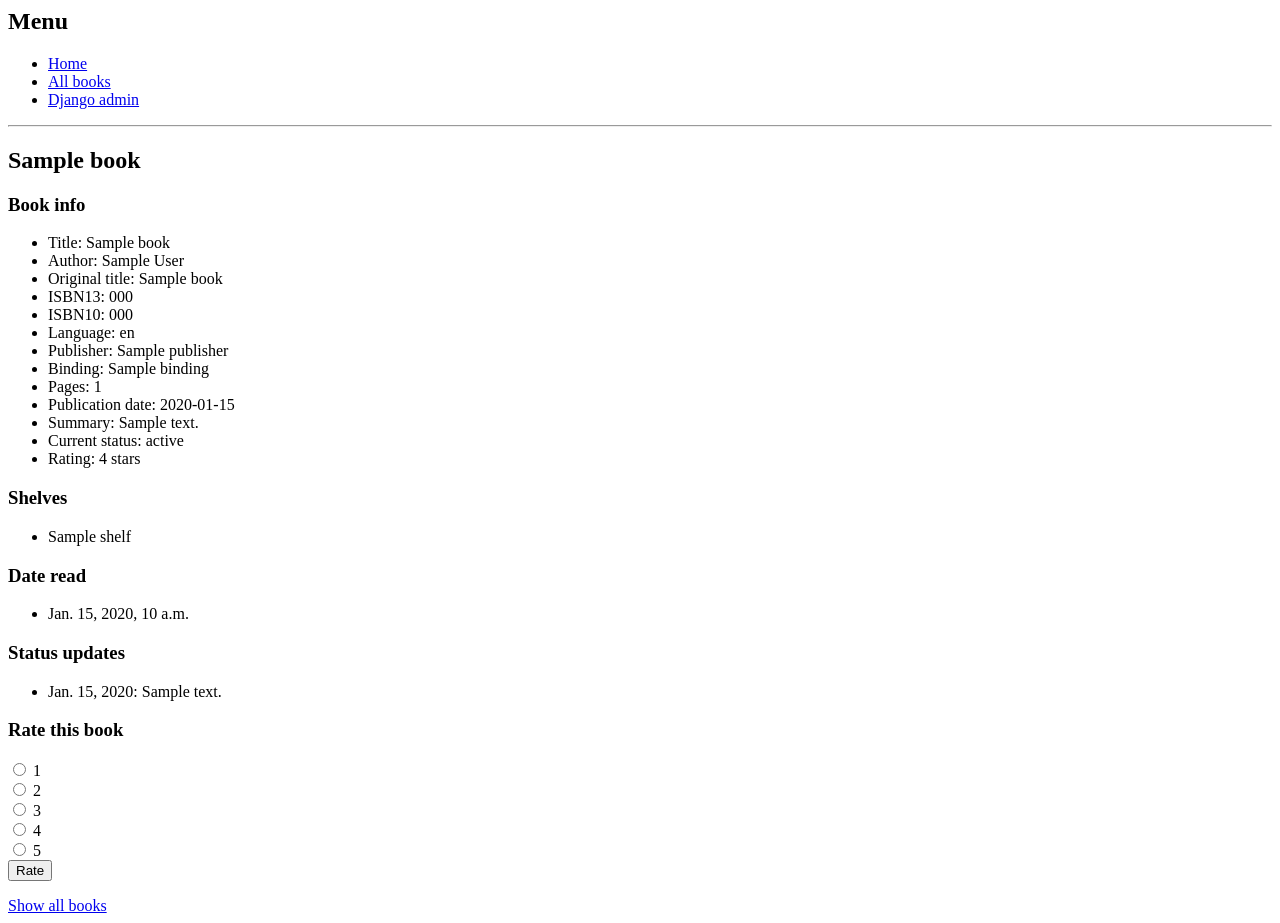
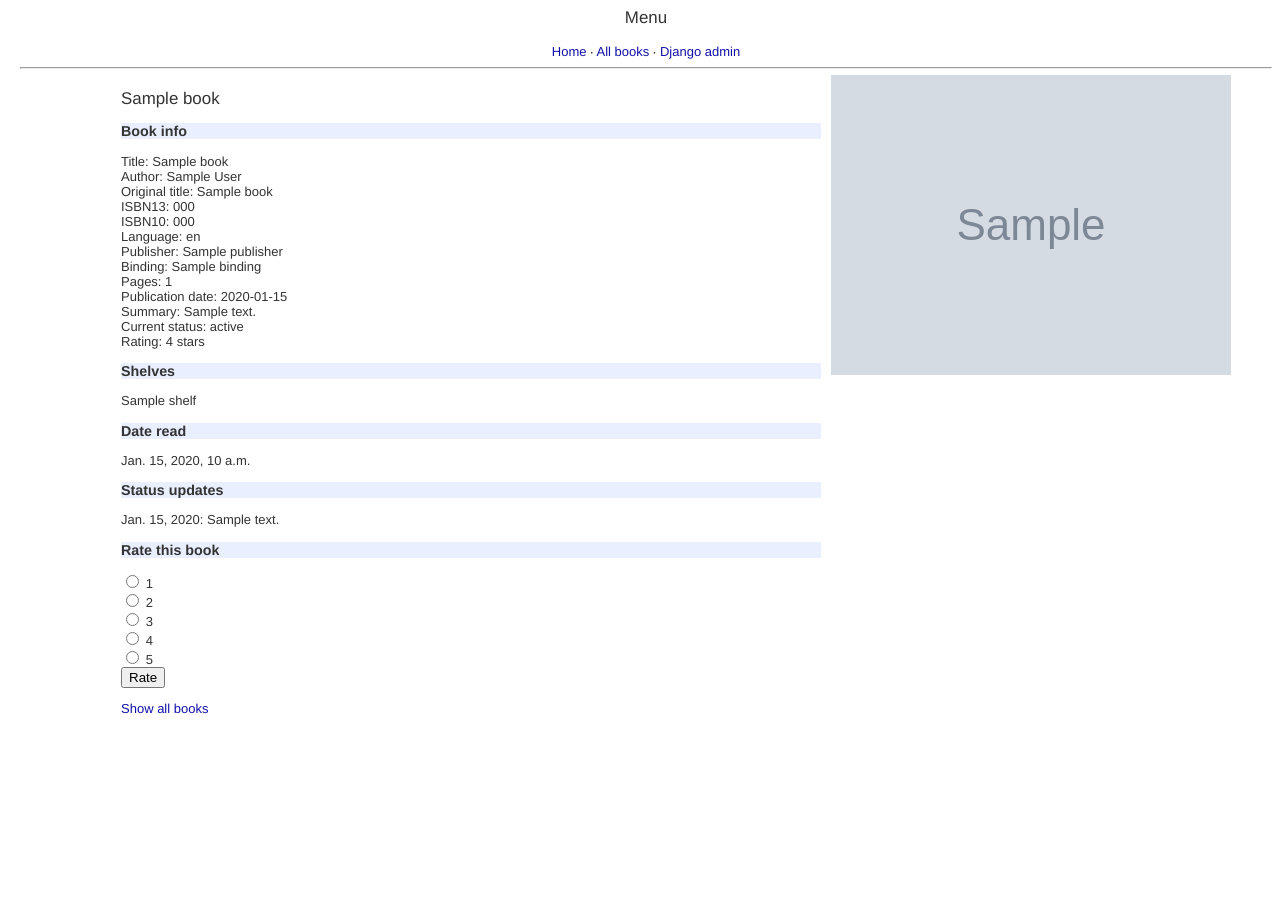
Before and after one commit to jd7h/josephine, a Django app: template josephine/booklist/templates/booklist/single.html in a window 1280 px wide. After the commit the page ends 714 px from the top, so only its background shows below. Run offline with Django 3.2, Linux system fonts and the light colour scheme; the template is opened without the code that fills it: most values are stand-ins (such as "Sample title", 1, 10 or a date in 2020); grey boxes marked "Sample" are stand-in pictures.

Commit message:
Add lightweight formatting to templates, setup static files

```diff
--- /dev/null
+++ b/josephine/booklist/static/stylesheets/main.css
@@ -0,0 +1,132 @@
+body
+{
+  color:#333;
+  margin-left:20px;
+  font-size:13px;
+  font-family: helvetica, sans-serif;
+  word-wrap:break-word;
+  text-align:center;
+}
+
+
+
+blockquote
+{
+    margin-left:20px;
+    margin-bottom:0px;
+    color:#247;
+}
+
+#content
+{
+    width:1050px;
+    margin-left:auto;
+    margin-right:auto
+
+}
+
+/* basic elements */
+td { font-size:13px; }
+p  { margin-top:2px;margin-bottom:12px }
+li { margin-bottom:10px }
+
+
+/* global link styling */
+a
+{
+    text-decoration:none;
+    color:#11a;
+}
+a:visited { color:#51a }
+a.edit { font-size:1em; }
+
+h1
+{
+    font-size:2em;
+    font-family:helvetica;
+    font-weight:normal;
+    margin-top:10px;
+}
+h2 {
+    font-size:1.3em;
+    font-family:helvetica;
+    font-weight:normal;
+}
+h3 { font-size:110%;background:#eaefff;}
+h4 { font-size:100%;background:#dfc;}
+
+code
+{
+  margin-left:20px;
+  color:#22a;
+  font-family:monaco;
+}
+
+
+
+/* MAIN BANNER AND NAV */
+#banner
+{
+  background:white;
+  color:black;
+  border-bottom:1px dotted #aaa;
+  margin-bottom:0.7em;
+  width:980px;
+  padding-bottom:9px;
+  text-align:left;
+}
+
+
+#banner a { color:#aaa; }
+#banner a.admin { color:#e00 }
+#banner a.banner_username { color:blue; }
+#pinboard_name { font-size:18px; }
+
+
+#logo { float:left;width:325px;color:#aaa;}
+.pin_logo { margin-right:2px; }
+#top_menu
+{
+    margin-top:2px;
+    float:right;
+}
+#top_menu a { color:blue }
+
+
+/* user alert */
+.alert
+{
+    color:#333;
+    background:#ced;
+    padding:10px;
+    width:550px;
+    border:1px solid #acc;
+}
+
+
+#login_box
+{
+  float:right;
+}
+
+
+/* BASIC PAGE STRUCTURE */
+#main_column
+{
+    width:700px;
+    min-height:700px;
+    text-align:left;
+    float:left;
+    position:relative;
+    #border:1px solid #fa8;
+
+}
+
+#right_bar
+{
+    float:left;
+    margin-left:10px;
+    text-align:left;
+    width:330px;
+    #border:1px solid #cfd;
+}
--- a/josephine/booklist/templates/booklist/single.html
+++ b/josephine/booklist/templates/booklist/single.html
@@ -1,51 +1,50 @@
+{% include "header.html" %}
+
 {% include "menu.html" %}
 
+{% load static %}
+
+<div id="content">
+
+<div id="main_column">
 <h2>{{ book.title }} </h2>
 
 <h3>Book info</h3>
-<ul>
-<li>Title: {{book.title}}</li>
-<li>Author: {{book.author}}</li>
-{% if book.orig_title %}<li>Original title: {{book.orig_title}}</li>{% endif %}
-{% if book.ISBN13 %}<li>ISBN13: {{book.ISBN13}}</li>{% endif %}
-{% if book.ISBN10 %}<li>ISBN10: {{book.ISBN10}}</li>{% endif %}
-{% if book.lang %}<li>Language: {{book.lang}}</li>{% endif %}
-{% if book.publisher %}<li>Publisher: {{book.publisher}}</li>{% endif %}
-{% if book.binding %}<li>Binding: {{book.binding}}</li>{% endif %}
-{% if book.pages %}<li>Pages: {{book.pages}}</li>{% endif %}
-{% if book.pubdate %}<li>Publication date: {{book.pubdate}}</li>{% endif %}
-{% if book.summary %}<li>Summary: {{book.summary}}</li>{% endif %}
-{% if current_status %}<li>Current status: {{ current_status }}</li>{% endif %}
-{% if rating %}<li>Rating: {{ rating }} stars</li>{% endif %}
-</ul>
+<div class="book_property">Title: {{book.title}}</div>
+<div class="book_property">Author: {{book.author}}</div>
+{% if book.orig_title %}<div class="book_property">Original title: {{book.orig_title}}</div>{% endif %}
+{% if book.ISBN13 %}<div class="book_property">ISBN13: {{book.ISBN13}}</div>{% endif %}
+{% if book.ISBN10 %}<div class="book_property">ISBN10: {{book.ISBN10}}</div>{% endif %}
+{% if book.lang %}<div class="book_property">Language: {{book.lang}}</div>{% endif %}
+{% if book.publisher %}<div class="book_property">Publisher: {{book.publisher}}</div>{% endif %}
+{% if book.binding %}<div class="book_property">Binding: {{book.binding}}</div>{% endif %}
+{% if book.pages %}<div class="book_property">Pages: {{book.pages}}</div>{% endif %}
+{% if book.pubdate %}<div class="book_property">Publication date: {{book.pubdate}}</div>{% endif %}
+{% if book.summary %}<div class="book_property">Summary: {{book.summary}}</div>{% endif %}
+{% if current_status %}<div class="book_property">Current status: {{ current_status }}</div>{% endif %}
+{% if rating %}<div class="book_property">Rating: {{ rating }} stars</div>{% endif %}
 
 
 {% if book.shelves %}
 <h3>Shelves</h3>
-<ul>
 {% for shelf in book.shelves.iterator %}
-<li>{{shelf}}</li>
+<div class="book_property">{{shelf}}</div>
 {% endfor %}
-</ul>
 {% endif %}
 
 
 {% if read_dates %}
 <h3>Date read</h3>
-<ul>
 {% for date in read_dates %}
-<li>{{date.date }}</li>
+<div class="book_property">{{date.date }}</div>
 {% endfor %}
-</ul>
 {% endif %}
 
 {% if status_updates %}
 <h3>Status updates</h3>
-<ul>
 {% for update in status_updates %}
-<li>{{ update.date.date }}: {{ update.description }}</li>
+<div class="book_property">{{ update.date.date }}: {{ update.description }}</div>
 {% endfor %}
-</ul>
 {% endif %}
 
 {% if error_message %}<p><strong>{{ error_message }}</strong></p>{% endif %}
@@ -62,4 +61,14 @@
 <input type="submit" value="Rate">
 </form>
 
-<a href="{% url 'booklist:all' %}">Show all books</li>
+<a href="{% url 'booklist:all' %}">Show all books</a>
+</div>
+
+<div id="right_bar">
+{% if book.cover %}
+<img class="bookcover" src="{{book.cover.url}}" />
+{% endif %}
+</div>
+
+</div>
+</div>
--- /dev/null
+++ b/josephine/booklist/templates/header.html
@@ -0,0 +1,6 @@
+{% load static %}
+
+<head>
+<link rel="stylesheet" href={% static "stylesheets/main.css" %}>
+</head>
+<body>
--- a/josephine/booklist/templates/menu.html
+++ b/josephine/booklist/templates/menu.html
@@ -1,7 +1,9 @@
+<div id="menu">
 <h2>Menu</h2>
-<ul>
-<li><a href={% url 'booklist:index' %}>Home</a></li>
-<li><a href={% url 'booklist:all' %}>All books</a></li>
-<li><a href="/admin">Django admin</a></li>
-</ul>
+<a href={% url 'booklist:index' %}>Home</a>
+ ‧
+<a href={% url 'booklist:all' %}>All books</a>
+ ‧
+<a href="/admin">Django admin</a>
+</div>
 <hr>
--- a/josephine/josephine/settings.example.py
+++ b/josephine/josephine/settings.example.py
@@ -120,3 +120,5 @@ USE_TZ = True
 # https://docs.djangoproject.com/en/2.2/howto/static-files/
 
 STATIC_URL = '/static/'
+MEDIA_ROOT = 'media/'
+MEDIA_URL = '/media/'
--- a/josephine/josephine/urls.py
+++ b/josephine/josephine/urls.py
@@ -15,8 +15,10 @@ Including another URLconf
 """
 from django.contrib import admin
 from django.urls import include, path
+from django.conf import settings
+from django.conf.urls.static import static
 
 urlpatterns = [
     path('', include('booklist.urls')),
     path('admin/', admin.site.urls),
-]
+] + static(settings.MEDIA_URL, document_root=settings.MEDIA_ROOT) # not for production, see https://overiq.com/django-1-10/handling-media-files-in-django/
```
Also changed, not shown: josephine/booklist/templates/booklist/all.html (+9 -3 lines), josephine/booklist/templates/booklist/index.html (+10 -3 lines), josephine/booklist/templates/booklist/shelf.html (+9 -3 lines).
